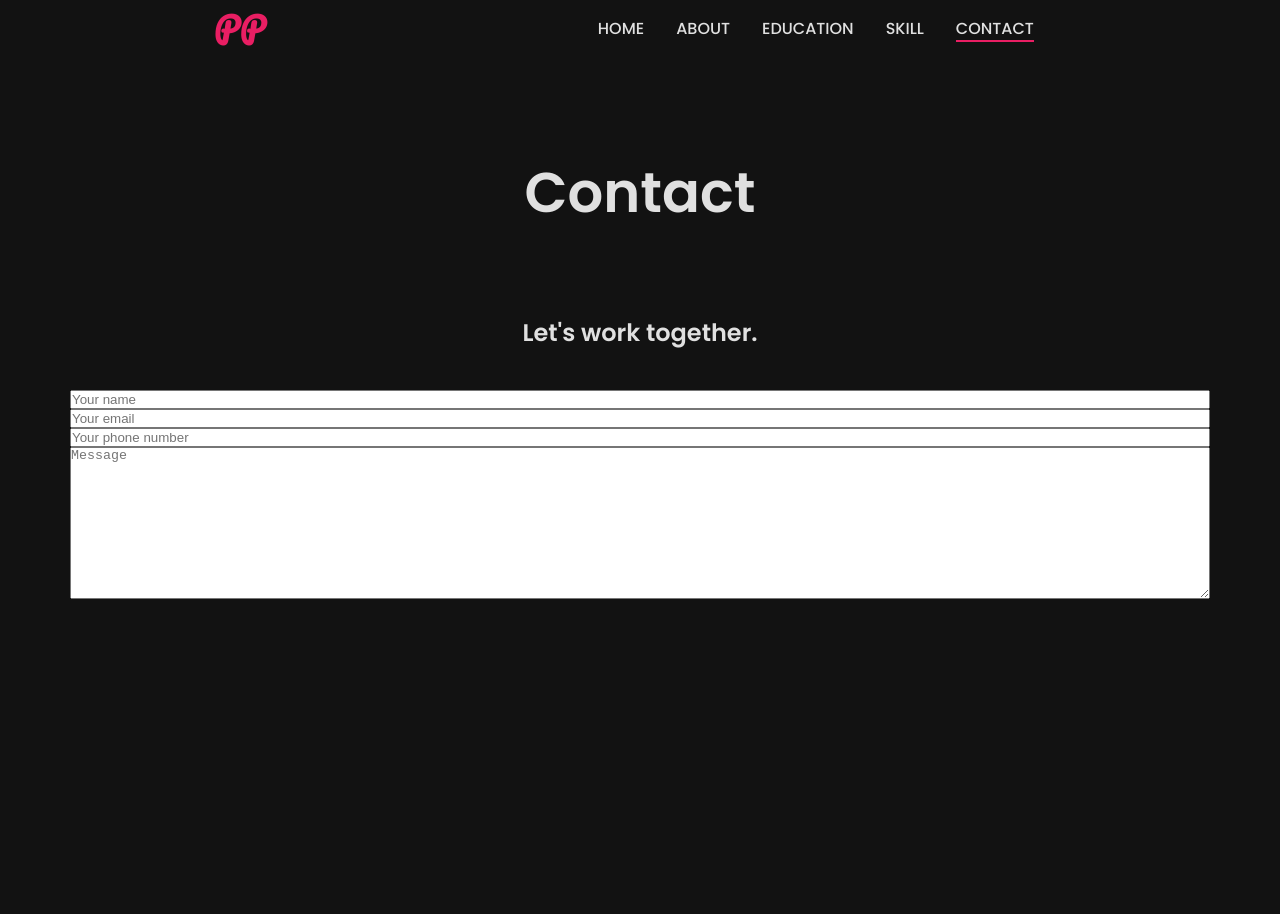
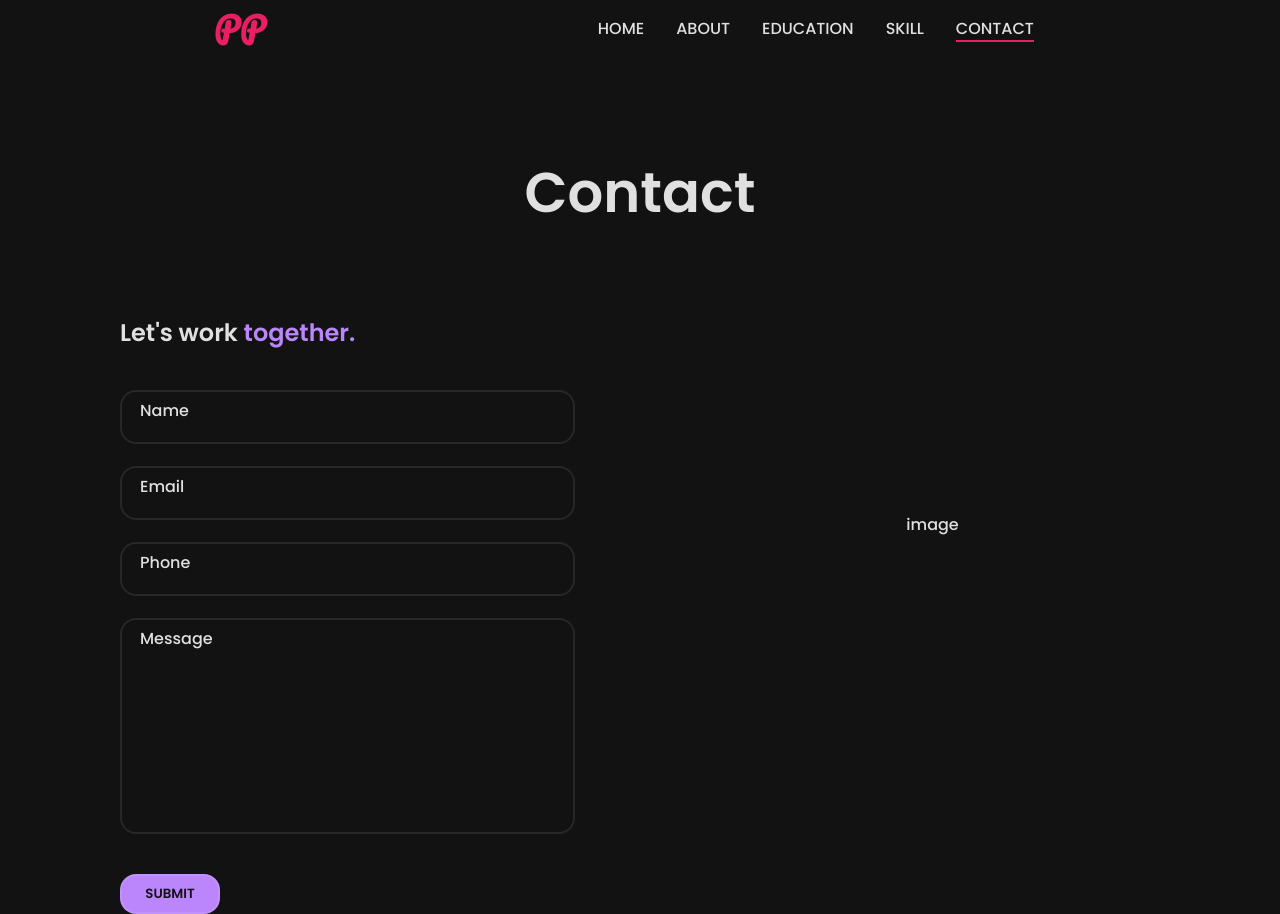
Before and after one commit to Ziilcher/vite_portfolio, a React (Vite) app: page /contact in a window 1280 px wide. Before the commit the page ends 800 px from the top, so only its background shows below. Built offline with nearby package versions, Linux system fonts and the light colour scheme.

Commit message:
Edit Contact page.

```diff
--- a/src/pages/Contactpage.css
+++ b/src/pages/Contactpage.css
@@ -1,13 +1,104 @@
 .contact-container{
-    grid-template-columns: 2;
+    grid-template-columns: repeat(2, 1fr);
     grid-template-rows: 1;
+    place-items: center;
 }
 
 .left-contact{
-    display: flex;
-    flex-direction: column;
+    padding: 0 50px;
+    width: 100%;
 }
 
-.right-contact{
+.left-contact h2 span{
+    color: var(--d-primary);
+}
 
+.input-box{
+    height: 40px;
+    width: 100%;
+    margin: 36px 0;
+    position: relative;
 }
+
+.input-box .input,
+.input-box textarea{
+    border: 2px solid var(--border-dmode);
+    border-radius: 16px;
+    width: 100%;
+    padding: 1rem;
+    background: transparent;
+    color: var(--text-dmode);
+    outline: none;
+    font-size: var(--normal-font-size);
+}
+
+.input-box label{
+    position: absolute;
+    top: 50%;
+    left: 10px;
+    padding-left: 10px;
+    transform: translateY(-50%);
+    background: var(--bg-dmode);
+    transition: .3s;
+}
+
+.input-box .input:focus ~ label,
+.input-box .input:valid ~ label{
+    top: -1px;
+    left: 10px;
+    padding: 5px;
+    color: var(--d-primary);
+}
+
+.input-box .input:focus,
+.input-box .input:valid{
+    border: 2px solid var(--d-primary);
+}
+
+textarea.input{
+    resize: none;
+    min-height: 150px;
+    overflow: auto;
+}
+
+.submit-btn{
+    position: relative;
+    top: 180px;
+    width: 100px;
+    height: 40px;
+    border: 2px solid var(--border-dmode);
+    border-radius: 16px;
+    cursor: pointer;
+    transition: .3s;
+    background: var(--d-primary);
+    color: var(--text-onsec);
+    font-weight: var(--weight-600);
+    font-family: var(--main-font);
+}
+
+.submit-btn:hover{
+    scale: 1.1;
+}
+
+@media (max-width: 1023px){
+    .left-contact{
+        max-width: 600px;
+    }
+    .contact-container{
+        grid-template-columns: repeat(1, 1fr);
+    }
+
+    .right-contact{
+        display: none;
+    }
+}
+
+@media (max-width: 760px){
+    .contact-container{
+        grid-template-columns: repeat(1, 1fr);
+    }
+
+    .right-contact{
+        display: none;
+    }
+}
--- a/src/pages/Contactpage.jsx
+++ b/src/pages/Contactpage.jsx
@@ -12,15 +12,34 @@ function Contactpage() {
             <h2 className="section-title">Contact</h2>
 
             <div className="contact-container grid">
-                <div className="left-contact">
-                    <h2 className="section-subtitle">Let's work together.</h2>
-                    <input type="text" class='field' placeholder="Your name"/>
-                    <input type="email" class='field' placeholder="Your email"/>
-                    <input type="tel" class='field' placeholder="Your phone number"/>
-                    <textarea cols="30" rows="10" placeholder="Message"/>
-                </div>
-                <div className="right-container">
+                <form className="left-contact" action="">
+                    <h2 className="section-subtitle">Let's work <span>together.</span></h2>
 
+                    <div className="input-box">
+                      <input type='text' className="input" required/>
+                      <label for=''>Name</label>
+                    </div>
+
+                    <div className="input-box">
+                      <input type="email" className="input" required/>
+                      <label for="">Email</label>
+                    </div>
+
+                    <div className="input-box">
+                      <input type="tel" className="input" required/>
+                      <label for="">Phone</label>
+                    </div>
+
+                    <div className="input-box">
+                      <textarea name="" className="input" required id="message" cols="30" rows="10"></textarea>
+                      <label for="">Message</label>
+                    </div>
+
+                    <input className="submit-btn" type="submit" value="SUBMIT"/>
+                </form>
+
+                <div className="right-contact">
+                    <div>image</div>
                 </div>
             </div>
         </section>
```
